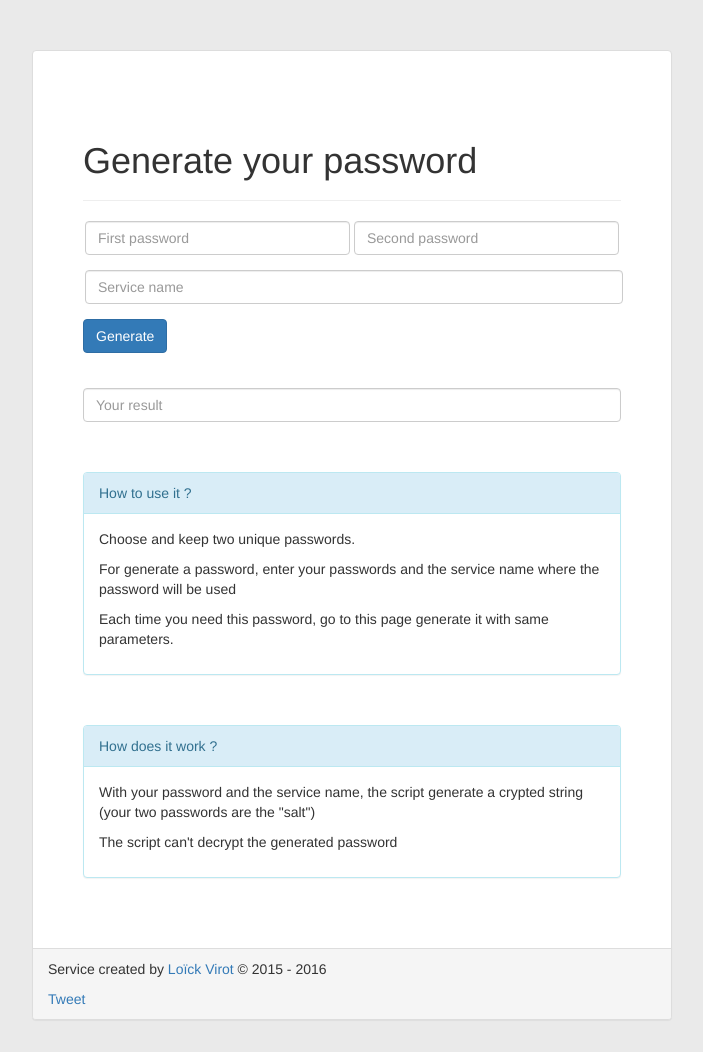
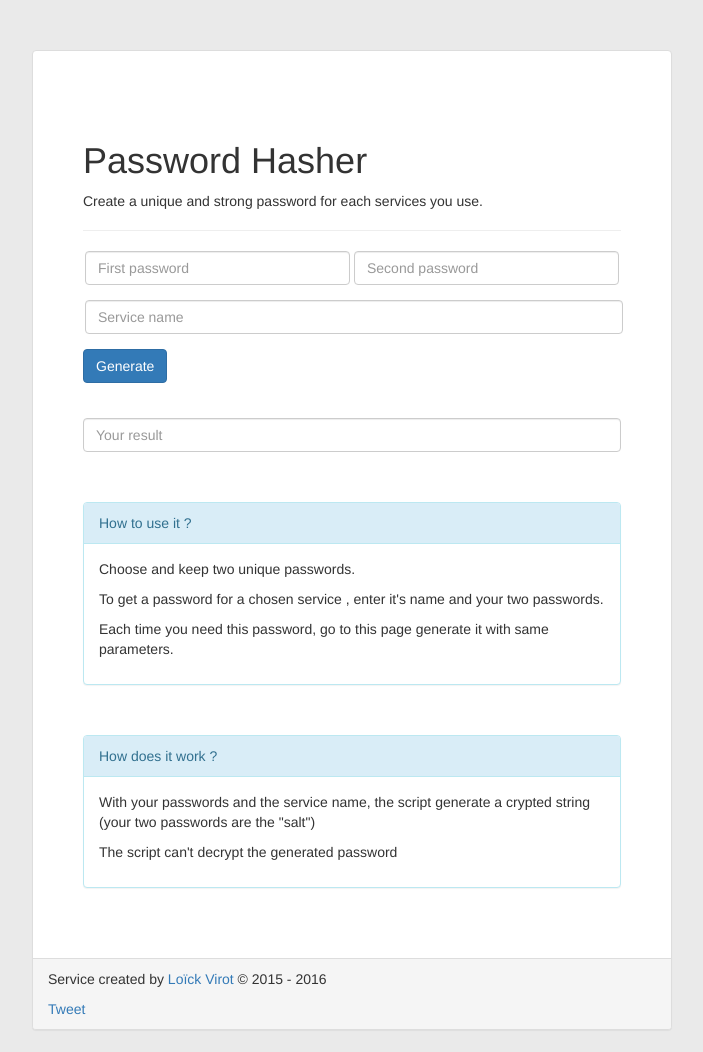
Before and after one commit to loickvirot/Password-hasher, a plain HTML site: page index.html in a window 1280 px wide. Shown: the whole page, without its empty margins (288-991 px from the left). Drawn offline with nearby package versions, Linux system fonts and the light colour scheme; grey boxes are pictures that could not be loaded.

Commit message:
English corrections

```diff
--- a/index.html
+++ b/index.html
@@ -15,7 +15,8 @@
     <div class="panel panel-default main">
       <div class="panel-body main-body">
         <div class="page-header">
-          <h1>Generate your password</h1>
+          <h1>Password Hasher</h1>
+          <p>Create a unique and strong password for each services you use.</p>
         </div>
         <div class="form">
           <div class="form-group inline">
@@ -36,14 +37,14 @@
           <div class="panel-heading">How to use it ?</div>
           <div class="panel-body">
             <p>Choose and keep two unique passwords.</p>
-            <p>For generate a password, enter your passwords and the service name where the password will be used</p>
+            <p>To get a password for a chosen service , enter it's name and your two passwords.</p>
             <p>Each time you need this password, go to this page generate it with same parameters.</p>
           </div>
         </div>
         <div class="panel panel-info tuto">
           <div class="panel-heading">How does it work ?</div>
           <div class="panel-body">
-            <p>With your password and the service name, the script generate a crypted string (your two passwords are the "salt")</p>
+            <p>With your passwords and the service name, the script generate a crypted string (your two passwords are the "salt")</p>
             <p>The script can't decrypt the generated password</p>
           </div>
         </div>
```
